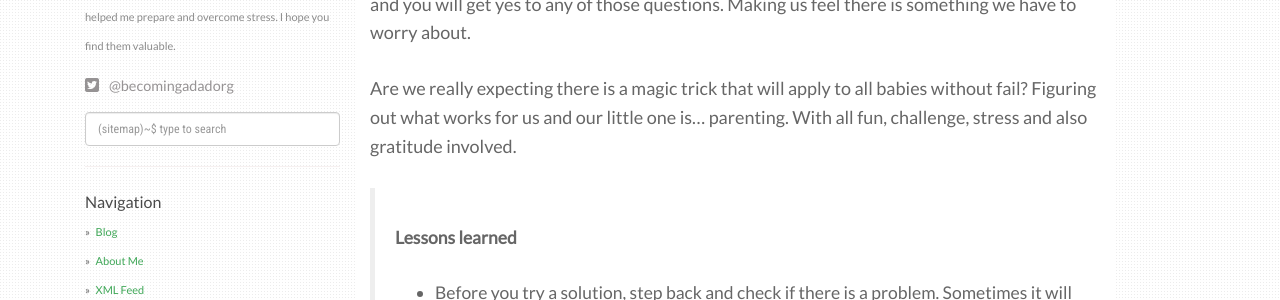
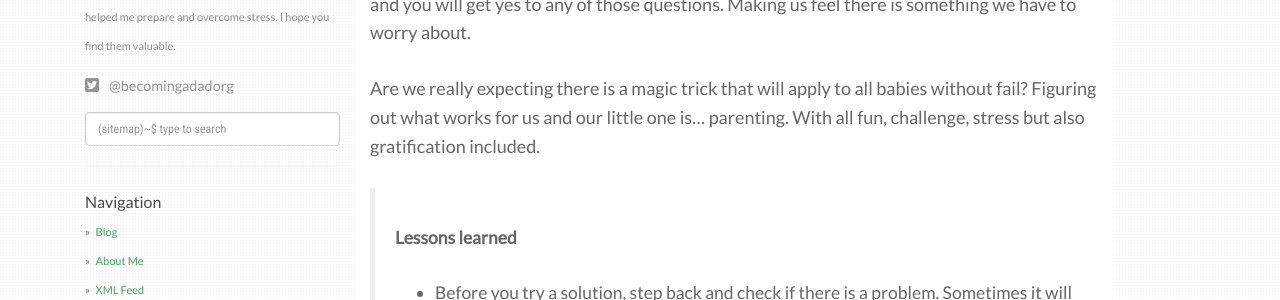
Before and after one commit to becomingadadblog/becomingadad, a Jekyll site: the page built from _posts/2019-11-15-taking-advice-from-internet.md, in a window 1280 px wide and 900 px high, scrolled down 2196 px. Shown: the part 183-483 px from the top of the window. Built offline with Jekyll 4.4.1, drawn with Linux system fonts in a browser that asks for light colours; nearby versions of some CDN libraries; comment, search, counter and statistics services are not loaded.

Commit message:
Tiny wording change

```diff
--- a/_posts/2019-11-15-taking-advice-from-internet.md
+++ b/_posts/2019-11-15-taking-advice-from-internet.md
@@ -32,7 +32,7 @@ I wouldn't dismiss every advice from the Internet straight away. There are plent
 
 The other problem with taking parenting advice from the Internet is quite similar to taking any advice from the Internet. Internet resources are ranked based on how POPULAR they are, not how effective or safe they are. Watching a YouTube video with 100k likes of a power-mum who tells how she settles her baby in 3 easy steps might be a great idea. But when those 3 easy steps fail for us, quite quickly we start thinking there is something wrong with either us or our little one. Also, those resources are often advertised in a click-baity way. *"Does your baby have problem with getting to sleep?"*, *"Does your baby feed too often?"*, *"Are you concerned about your baby poo?"* - Put those in front of sleep-deprived, first-time parents, and you will get yes to any of those questions. Making us feel there is something we have to worry about.
 
-Are we really expecting there is a magic trick that will apply to all babies without fail? Figuring out what works for us and our little one is... parenting. With all fun, challenge, stress and also gratitude involved.
+Are we really expecting there is a magic trick that will apply to all babies without fail? Figuring out what works for us and our little one is... parenting. With all fun, challenge, stress but also gratification included.
 
 
 > **Lessons learned**
```
